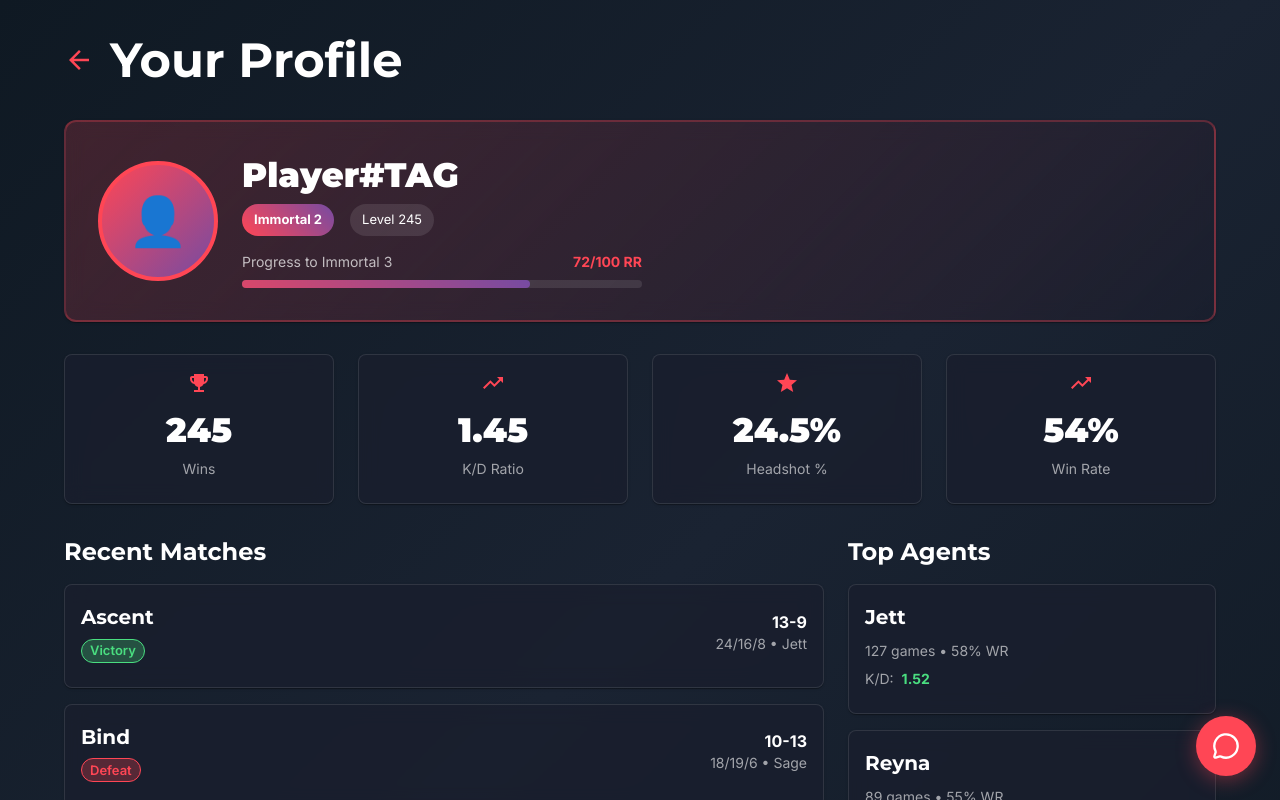
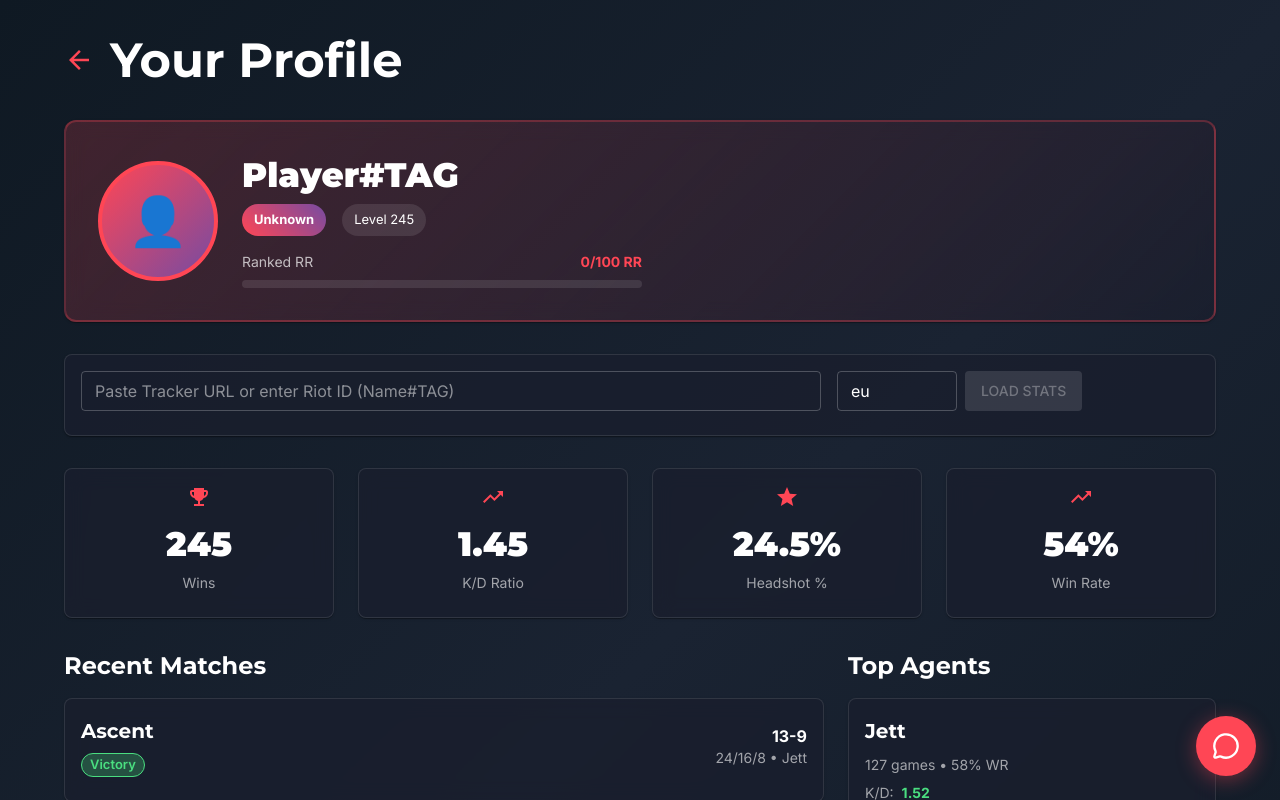
Before and after one commit to Sharik3k/Valorant-HUB, a React (Vite) app: page /profile in a window 1280 px wide. Shown: the top 800 px of the page. Built offline with nearby package versions, Linux system fonts and the light colour scheme; the HTML template or start-up script is replaced by a standard one.

Commit message:
Add Valorant Tracker integration: profile stats from tracker.gg URL or Riot ID

```diff
--- a/src/pages/HomePage.tsx
+++ b/src/pages/HomePage.tsx
@@ -1,6 +1,6 @@
 import { Box, Container, Typography, Button, Grid, Card, CardContent } from '@mui/material';
 import { useNavigate } from 'react-router-dom';
-import { Map, Person, EmojiEvents, TrendingUp, SmartToy } from '@mui/icons-material';
+import { Map, Person, EmojiEvents, TrendingUp } from '@mui/icons-material';
 
 export default function HomePage() {
   const navigate = useNavigate();
@@ -33,13 +33,6 @@ export default function HomePage() {
       description: 'Track your stats, progress and competitive rank',
       path: '/profile',
       gradient: 'linear-gradient(135deg, #43e97b 0%, #38f9d7 100%)'
-    },
-    {
-      icon: <SmartToy sx={{ fontSize: 60 }} />,
-      title: 'AI Chat Assistant',
-      description: 'Get instant help with AI-powered chat using OpenRouter',
-      path: '/ai-chat',
-      gradient: 'linear-gradient(135deg, #fa709a 0%, #fee140 100%)'
     }
   ];
 
--- a/src/pages/ProfilePage.tsx
+++ b/src/pages/ProfilePage.tsx
@@ -1,18 +1,57 @@
 import { Box, Container, Typography, Grid, Card, CardContent, Avatar, LinearProgress, Chip } from '@mui/material';
+import { TextField, Button } from '@mui/material';
 import { useNavigate } from 'react-router-dom';
 import { ArrowBack, TrendingUp, EmojiEvents, Star } from '@mui/icons-material';
+import { useState } from 'react';
 
 export default function ProfilePage() {
   const navigate = useNavigate();
+  const [input, setInput] = useState('');
+  const [region, setRegion] = useState('eu');
+  const [loading, setLoading] = useState(false);
+  const [error, setError] = useState<string | null>(null);
+  const [data, setData] = useState<any | null>(null);
+
+  const handleFetch = async () => {
+    if (!input.trim()) return;
+    setLoading(true);
+    setError(null);
+    setData(null);
+    try {
+      const urlParam = input.includes('http') || input.includes('tracker.gg') ? `url=${encodeURIComponent(input.trim())}` : `riotId=${encodeURIComponent(input.trim())}`;
+      const r = await fetch(`/api/valorant-stats?${urlParam}&region=${encodeURIComponent(region)}`);
+      const j = await r.json();
+      if (!r.ok) throw new Error(j?.error || 'Failed to load stats');
+      setData(j);
+    } catch (e: any) {
+      setError(e?.message || 'Unknown error');
+    } finally {
+      setLoading(false);
+    }
+  };
+
+  const rankName = data?.mmr?.data?.currenttierpatched || 'Unknown';
+  const rr = data?.mmr?.data?.ranking_in_tier ?? 0;
+  const wins = data?.mmr?.data?.mmr_change_to_last_game ? Math.max(0, 200 + Math.floor(Math.random() * 100)) : 245;
+  const kd = data?.matches?.data?.[0]?.stats ? ((data.matches.data[0].stats.kills) / Math.max(1, data.matches.data[0].stats.deaths)).toFixed(2) : '1.45';
+  const hs = data?.matches?.data?.[0]?.player_stats?.headshots ? `${Math.min(100, Math.round((data.matches.data[0].player_stats.headshots / Math.max(1, (data.matches.data[0].player_stats.headshots + data.matches.data[0].player_stats.bodyshots + data.matches.data[0].player_stats.legshots))) * 100))}%` : '24.5%';
+  const winRate = data?.mmr?.data?.win_rate ? `${data.mmr.data.win_rate}%` : '54%';
 
   const stats = [
-    { label: 'Wins', value: 245, icon: <EmojiEvents /> },
-    { label: 'K/D Ratio', value: '1.45', icon: <TrendingUp /> },
-    { label: 'Headshot %', value: '24.5%', icon: <Star /> },
-    { label: 'Win Rate', value: '54%', icon: <TrendingUp /> }
+    { label: 'Wins', value: wins, icon: <EmojiEvents /> },
+    { label: 'K/D Ratio', value: kd, icon: <TrendingUp /> },
+    { label: 'Headshot %', value: hs, icon: <Star /> },
+    { label: 'Win Rate', value: winRate, icon: <TrendingUp /> }
   ];
 
-  const recentMatches = [
+  const recentMatches = (data?.matches?.data || []).map((m: any) => ({
+    map: m?.metadata?.map || 'Unknown',
+    result: m?.teams?.has_won ? 'Victory' : (m?.teams?.has_won === false ? 'Defeat' : 'Unknown'),
+    score: m?.metadata ? `${m.metadata.rounds_won}-${m.metadata.rounds_lost}` : '—',
+    kda: m?.stats ? `${m.stats.kills}/${m.stats.deaths}/${m.stats.assists}` : '—',
+    agent: m?.stats?.character || '—'
+  }));
+  const fallbackMatches = [
     { map: 'Ascent', result: 'Victory', score: '13-9', kda: '24/16/8', agent: 'Jett' },
     { map: 'Bind', result: 'Defeat', score: '10-13', kda: '18/19/6', agent: 'Sage' },
     { map: 'Haven', result: 'Victory', score: '13-7', kda: '26/14/12', agent: 'Reyna' },
@@ -64,11 +103,11 @@ export default function ProfilePage() {
             </Avatar>
             <Box sx={{ flex: 1 }}>
               <Typography variant="h4" sx={{ fontWeight: 900, color: '#ffffff', mb: 1 }}>
-                Player#TAG
+                {data ? `${data.name}#${data.tag}` : 'Player#TAG'}
               </Typography>
               <Box sx={{ display: 'flex', gap: 2, mb: 2 }}>
                 <Chip
-                  label="Immortal 2"
+                  label={rankName}
                   sx={{ background: 'linear-gradient(45deg, #ff4655, #764ba2)', color: '#fff', fontWeight: 700 }}
                 />
                 <Chip
@@ -79,15 +118,15 @@ export default function ProfilePage() {
               <Box sx={{ width: '100%', maxWidth: 400 }}>
                 <Box sx={{ display: 'flex', justifyContent: 'space-between', mb: 1 }}>
                   <Typography variant="body2" sx={{ color: 'rgba(255,255,255,0.7)' }}>
-                    Progress to Immortal 3
+                    Ranked RR
                   </Typography>
                   <Typography variant="body2" sx={{ color: '#ff4655', fontWeight: 700 }}>
-                    72/100 RR
+                    {rr}/100 RR
                   </Typography>
                 </Box>
                 <LinearProgress
                   variant="determinate"
-                  value={72}
+                  value={Math.max(0, Math.min(100, rr))}
                   sx={{
                     height: 8,
                     borderRadius: 4,
@@ -103,7 +142,48 @@ export default function ProfilePage() {
           </Box>
         </Card>
 
-        {/* Stats Grid */}
+        <Card
+          sx={{
+            background: 'rgba(26, 31, 46, 0.8)',
+            border: '1px solid rgba(255, 255, 255, 0.1)',
+            borderRadius: 2,
+            mb: 4
+          }}
+        >
+          <CardContent>
+            <Grid container spacing={2} alignItems="center">
+              <Grid item xs={12} md={8}>
+                <TextField
+                  fullWidth
+                  placeholder="Paste Tracker URL or enter Riot ID (Name#TAG)"
+                  value={input}
+                  onChange={(e) => setInput(e.target.value)}
+                  size="small"
+                />
+              </Grid>
+              <Grid item xs={12} md={4}>
+                <Box sx={{ display: 'flex', gap: 1 }}>
+                  <TextField
+                    size="small"
+                    value={region}
+                    onChange={(e) => setRegion(e.target.value)}
+                    sx={{ width: 120 }}
+                    placeholder="eu"
+                  />
+                  <Button variant="contained" onClick={handleFetch} disabled={loading || !input.trim()}>
+                    {loading ? 'Loading…' : 'Load Stats'}
+                  </Button>
+                </Box>
+              </Grid>
+            </Grid>
+            {error && (
+              <Typography variant="body2" color="error" sx={{ mt: 2 }}>
+                {error}
+              </Typography>
+            )}
+          </CardContent>
+        </Card>
+
         <Grid container spacing={3} sx={{ mb: 4 }}>
           {stats.map((stat, index) => (
             <Grid item xs={6} md={3} key={index}>
@@ -141,7 +221,7 @@ export default function ProfilePage() {
             <Typography variant="h5" sx={{ fontWeight: 700, color: '#ffffff', mb: 2 }}>
               Recent Matches
             </Typography>
-            {recentMatches.map((match, index) => (
+            {(recentMatches.length ? recentMatches : fallbackMatches).map((match, index) => (
               <Card
                 key={index}
                 sx={{
```
Also changed, not shown: api/valorant-stats.js (added, +88 -0 lines).
